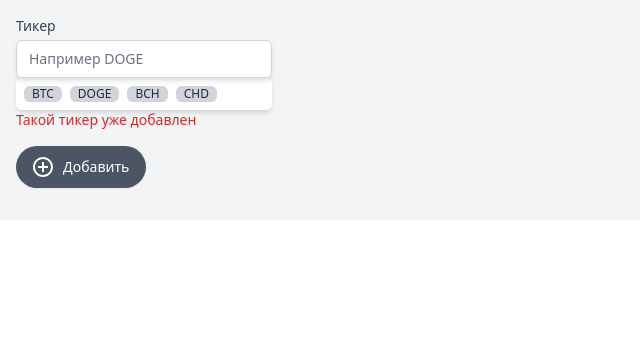
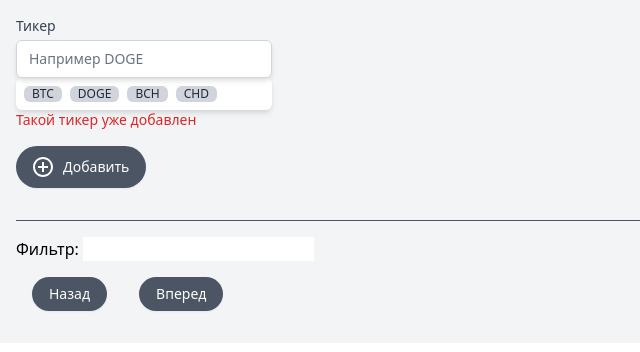
Before and after one commit to ILScc/Cryptonomicon, a Vue app: page / in a window 1280 px wide. Shown: the top 352 px of the page, without its empty margins (0-640 px from the left). Built offline with nearby package versions, Linux system fonts and the light colour scheme.

Commit message:
Add deleting from localStorage

```diff
--- a/src/App.vue
+++ b/src/App.vue
@@ -92,12 +92,29 @@
             </svg>
             Добавить
           </button>
+          <hr class="w-full border-t border-gray-600 my-4" />
+          <div>
+            Фильтр:
+            <input v-model="filter" />
+            <p>
+              <button
+                class="mx-4 my-4 inline-flex items-center py-2 px-4 border border-transparent shadow-sm text-sm leading-4 font-medium rounded-full text-white bg-gray-600 hover:bg-gray-700 transition-colors duration-300 focus:outline-none focus:ring-2 focus:ring-offset-2 focus:ring-gray-500"
+              >
+                Назад
+              </button>
+              <button
+                class="mx-4 my-4 inline-flex items-center py-2 px-4 border border-transparent shadow-sm text-sm leading-4 font-medium rounded-full text-white bg-gray-600 hover:bg-gray-700 transition-colors duration-300 focus:outline-none focus:ring-2 focus:ring-offset-2 focus:ring-gray-500"
+              >
+                Вперед
+              </button>
+            </p>
+          </div>
         </section>
         <template v-if="tickers.length">
           <hr class="w-full border-t border-gray-600 my-4" />
           <dl class="mt-5 grid grid-cols-1 gap-5 sm:grid-cols-3">
             <div
-              v-for="t of tickers"
+              v-for="t of filteredTickers()"
               :key="t.name"
               @click="select(t)"
               :class="{
@@ -192,6 +209,7 @@ export default {
       sel: null,
       graph: [],
       listOfCryptos: {},
+      filter: "",
     };
   },
   created() {
@@ -199,7 +217,7 @@ export default {
     if (tickersData) {
       this.tickers = JSON.parse(tickersData);
       this.tickers.forEach((ticker) => {
-        this.subscribeToUpdate(ticker.name);
+        this.subscribeToUpdates(ticker.name);
       });
     }
   },
@@ -212,22 +230,27 @@ export default {
   // },
 
   methods: {
+    filteredTickers() {
+      return this.tickers.filter((ticker) =>
+        ticker.name?.includes(this.filter)
+      );
+    },
     add() {
       const currentTicker = {
         name: this.ticker,
         price: "-",
       };
       this.tickers.push(currentTicker);
-      this.subscribeToUpdate(currentTicker.name);
+      this.subscribeToUpdates(currentTicker.name);
 
       localStorage.setItem("cryptos-list", JSON.stringify(this.tickers));
 
       this.ticker = "";
     },
-    subscribeToUpdate(tickerName) {
+    subscribeToUpdates(tickerName) {
       setInterval(async () => {
         const request = await fetch(
-          `https://min-api.cryptocompare.com/data/price?fsym=${tickerName}&tsyms=USD&api_key={21962b7788c5061a188899f972d571ba2df8c6369e9366adc81be638f0e733c3}`
+          `https://min-api.cryptocompare.com/data/price?fsym=${tickerName}&tsyms=USD&api_key={0301bebee9fec849dbec5aaf057f9c5e8a5e49dd374f443c34fce4274e251633}`
         );
         const data = await request.json();
         this.tickers.find((t) => t.name === tickerName).price =
@@ -235,10 +258,16 @@ export default {
         if (this.sel?.name === tickerName) {
           this.graph.push(data.USD);
         }
-      }, 4000);
+      }, 5000);
     },
 
     deleteTicker(tickerToDelete) {
+      const tickersData = localStorage.getItem("cryptos-list");
+      const parsedTickers = JSON.parse(tickersData);
+      const currTickers = parsedTickers.filter(
+        (t) => t.name !== tickerToDelete.name
+      );
+      localStorage.setItem("cryptos-list", JSON.stringify(currTickers));
       this.tickers = this.tickers.filter((t) => t !== tickerToDelete);
     },
 
```
